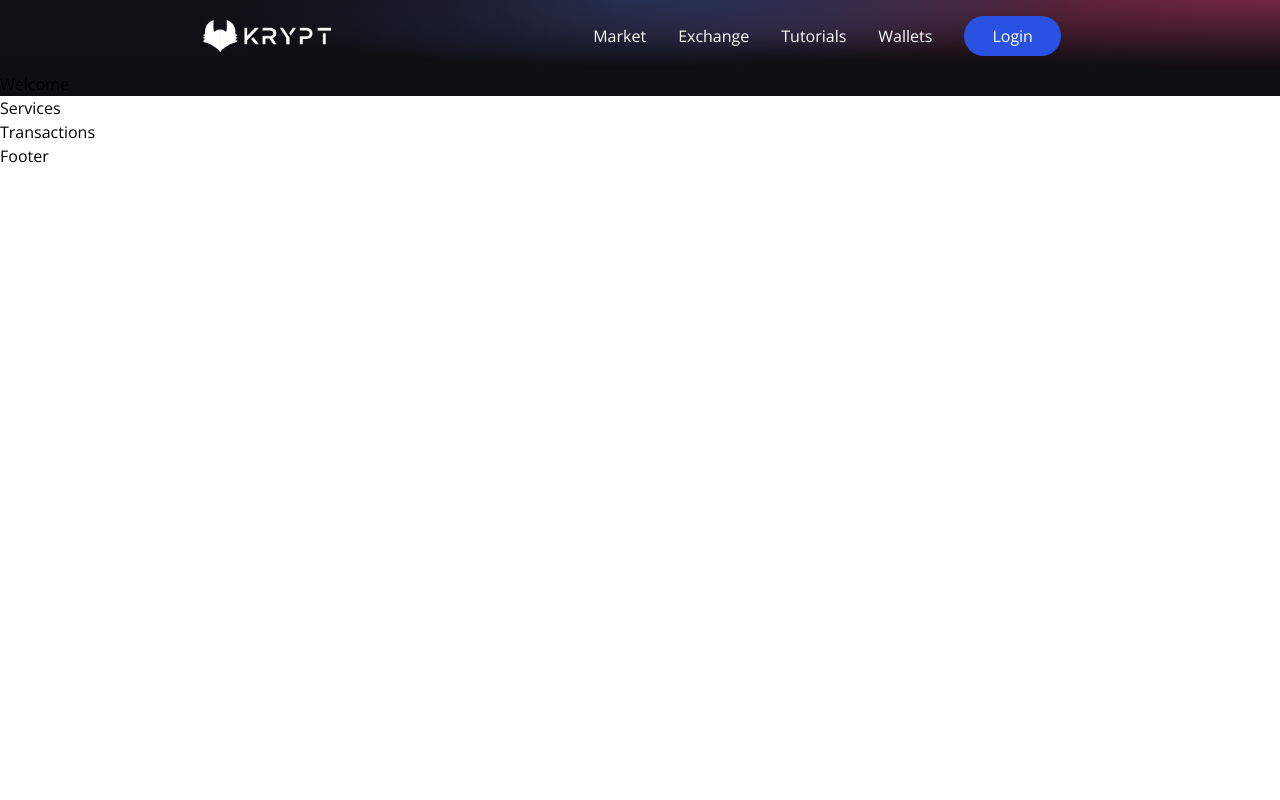
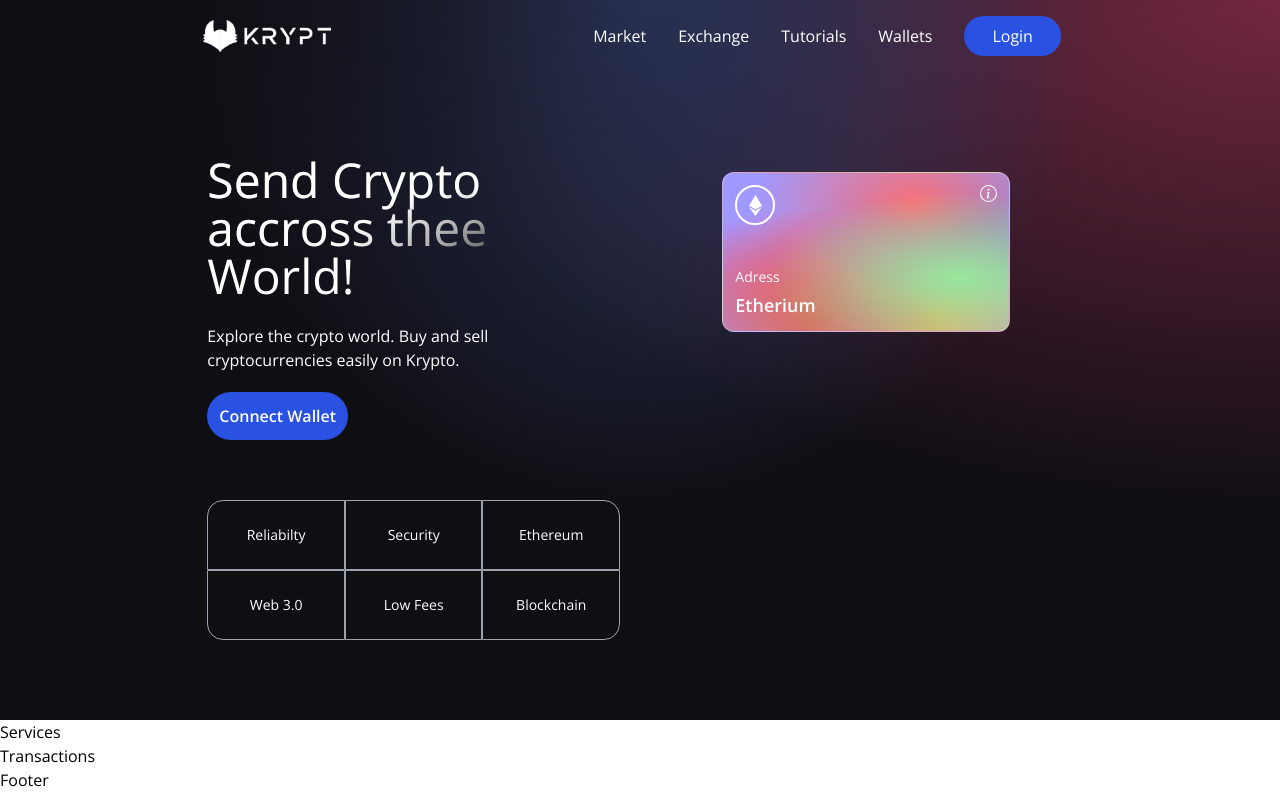
Before and after one commit to priyajd07/20MCA246Main-Project, a React (Vite) app in the folder MES20MCA-2001_ABDUL_HAKEEM_MOIDUKUTTY/crypto_app/client/: page / in a window 1280 px wide. Built offline with nearby package versions, Linux system fonts and the light colour scheme.

Commit message:
Created an Etherium card with gradient.

```diff
--- a/MES20MCA-2001_ABDUL_HAKEEM_MOIDUKUTTY/crypto_app/client/src/components/Welcome.jsx
+++ b/MES20MCA-2001_ABDUL_HAKEEM_MOIDUKUTTY/crypto_app/client/src/components/Welcome.jsx
@@ -1,8 +1,79 @@
-const Welcome = () =>{
+import { AiFillPlayCircle } from "react-icons/ai";
+import { SiEthereum } from "react-icons/si";
+import { BsInfoCircle } from "react-icons/bs";
+
+import { Loader } from "./";
+
+const commonStyles = 'min-h-[70px] sm:px-0 px-2 sm:min-w-[120px] flex justify-center items-center border-[0.5px] border-gray-400 text-sm font-light text-white'
+const Welcome = () => {
+    const connectWallet = () => {
+
+    }
+
     return (
-        <h1>
-            Welcome
-        </h1>
+        <div className="flex w-full justify-center items-center">
+            <div className="flex md:flex-row flex-col items-start justify-between md:p-20 py-12 px-4">
+                <div className="flex flex-1 justify-start items-start flex-col md:mr-10">
+                    <h1 className="text-3xl sm:text-5xl text-white text-gradient py-1">
+                        Send Crypto <br /> accross thee World!
+                    </h1>
+                    <p className="text-left mt-5 text-white font-light md:w-9/12 w-11/12 text-base">
+                        Explore the crypto world. Buy and sell cryptocurrencies easily on Krypto.
+                    </p>
+                    <button
+                        type="button"
+                        onClick={connectWallet}
+                        className="flex flex-row justify-center items-center my-5 bg-[#2952e3] p-3 rounded-full cursor-pointer hover:bg-[#2546bd]"
+                    >
+                        <p className="text-white text-base font-semibold">
+                            Connect Wallet
+                        </p>
+
+                    </button>
+                    <div className="grid sm:grid-cols-3 grid-cols-2 w-full mt-10">
+                        <div className={`rounded-tl-2xl ${commonStyles}`}>
+                            Reliabilty
+                        </div>
+                        <div className={commonStyles}>
+                            Security
+                        </div>
+                        <div className={`sm:rounded-tr-2xl ${commonStyles}`}>
+                            Ethereum
+                        </div>
+                        <div className={`sm:rounded-bl-2xl ${commonStyles}`}>
+                            Web 3.0
+                        </div>
+                        <div className={commonStyles}>
+                            Low Fees
+                        </div>
+                        <div className={`rounded-br-2xl ${commonStyles}`}>
+                            Blockchain
+                        </div>
+                        </div>
+                    </div>
+                <div className="flex flex-col flex-1 items-center justify-start w-full md:mt-0 mt-10 ">
+                    <div className="p-3 justify-end items-start flex-col rounded-xl h-40 sm:w-72 w-full my-5 eth-card white-glassmorphism">
+                        <div className="flex justify-between flex-col w-full h-full">
+                            <div className="flex justify-between items-start">
+                            <div className="w-10 h-10 rounded-full border-2 border-white flex justify-center items-center">
+                                <SiEthereum fontSize={21} color="#fff" />
+                            </div>
+                            <BsInfoCircle fontSize={17} color="#fff" />
+                            </div>
+                            <div>
+                            <p className="text-white font-light text-sm">
+                            Adress
+                </p>
+                <p className="text-white font-semibold text-lg mt-1">
+                            Etherium
+                </p>
+                            </div>
+                        </div>
+                    </div>
+                </div>
+            </div>
+
+        </div>
     );
 }
 
```
